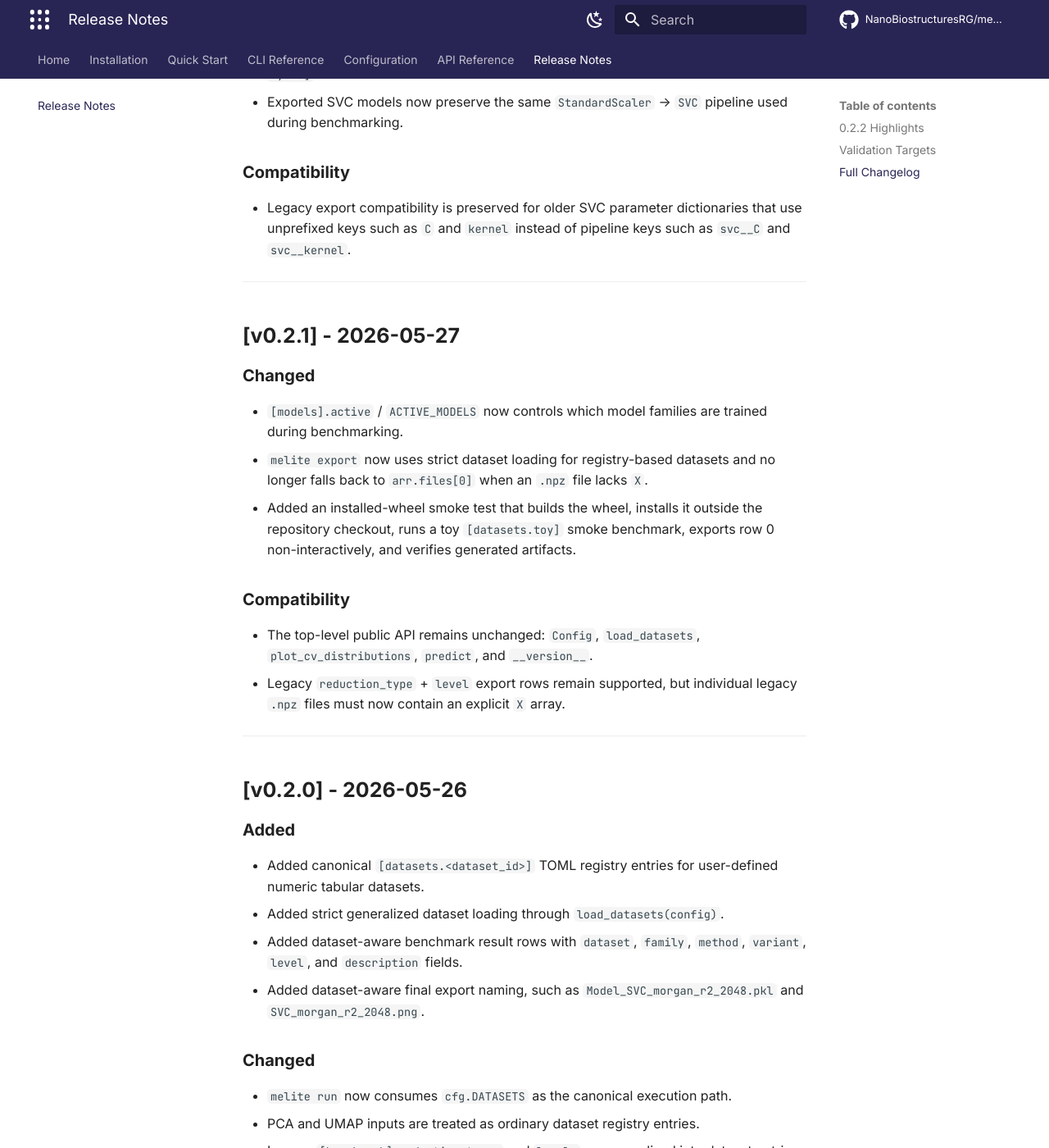
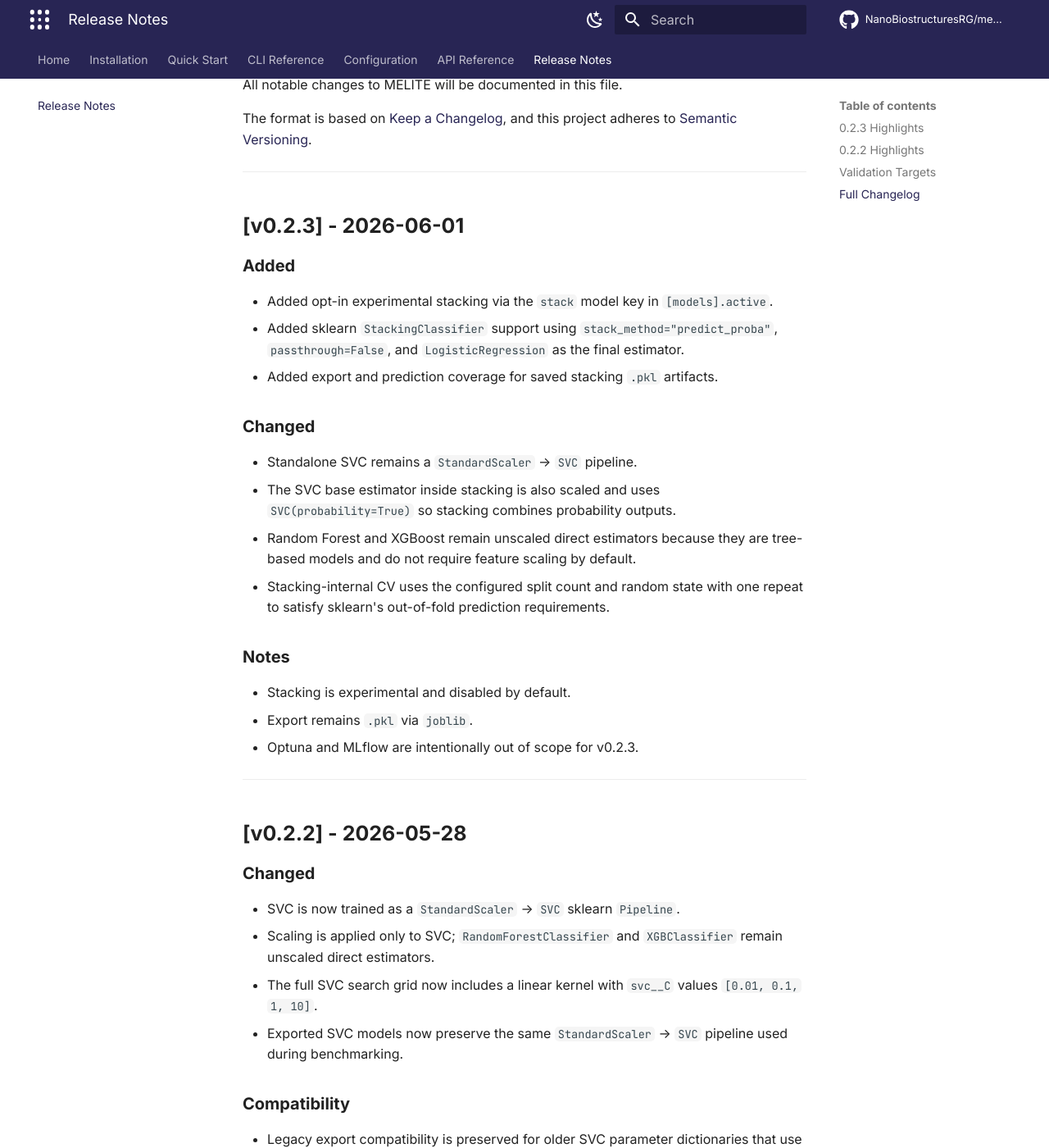
Before and after one commit to NanoBiostructuresRG/melite, an MkDocs documentation site: the page built from docs/release.md, in a window 1280 px wide and 1400 px high, scrolled down 1387 px. Shown: the whole window at 82% size. Built offline with MkDocs 1.6.1 and Material for MkDocs 9.7.7, drawn with Linux system fonts in a browser that asks for light colours; comment, search, counter and statistics services are not loaded; some of the changed text lies outside the part shown.

Commit message:
docs: document v0.2.3 stacking workflow

```diff
--- a/CHANGELOG.md
+++ b/CHANGELOG.md
@@ -4,6 +4,31 @@
 
 The format is based on [Keep a Changelog](https://keepachangelog.com/en/1.1.0/),
 and this project adheres to [Semantic Versioning](https://semver.org/spec/v2.0.0.html).
+
+---
+
+## [v0.2.3] - 2026-06-01
+
+### Added
+- Added opt-in experimental stacking via the `stack` model key in
+  `[models].active`.
+- Added sklearn `StackingClassifier` support using `stack_method="predict_proba"`,
+  `passthrough=False`, and `LogisticRegression` as the final estimator.
+- Added export and prediction coverage for saved stacking `.pkl` artifacts.
+
+### Changed
+- Standalone SVC remains a `StandardScaler` -> `SVC` pipeline.
+- The SVC base estimator inside stacking is also scaled and uses
+  `SVC(probability=True)` so stacking combines probability outputs.
+- Random Forest and XGBoost remain unscaled direct estimators because they are
+  tree-based models and do not require feature scaling by default.
+- Stacking-internal CV uses the configured split count and random state with
+  one repeat to satisfy sklearn's out-of-fold prediction requirements.
+
+### Notes
+- Stacking is experimental and disabled by default.
+- Export remains `.pkl` via `joblib`.
+- Optuna and MLflow are intentionally out of scope for v0.2.3.
 
 ---
 
--- a/docs/release.md
+++ b/docs/release.md
@@ -1,7 +1,22 @@
 # Release Notes
 
-MELITE `0.2.2` adds SVC feature scaling while preserving the top-level public
-API and existing CLI behavior.
+MELITE `0.2.3` adds an opt-in experimental stacking workflow while preserving
+the top-level public API, existing CLI behavior, and `.pkl`/`joblib` export
+format.
+
+## 0.2.3 Highlights
+
+- Experimental stacking can be enabled with `"stack"` in `[models].active`.
+- Stacking uses sklearn `StackingClassifier` with
+  `stack_method="predict_proba"`, `passthrough=False`, and
+  `LogisticRegression` as the final estimator.
+- The SVC base estimator inside stacking is a `StandardScaler` ->
+  `SVC(probability=True)` pipeline.
+- Random Forest and XGBoost remain unscaled direct estimators because they are
+  tree-based models and do not require feature scaling by default.
+- Stacking-internal CV uses the configured split count and random state with
+  one repeat to satisfy sklearn's out-of-fold prediction requirements.
+- Optuna and MLflow are not part of v0.2.3.
 
 ## 0.2.2 Highlights
 
--- a/melite/version.py
+++ b/melite/version.py
@@ -6,7 +6,7 @@ It is read by ``hatchling`` at build time via ``[tool.hatch.version]``
 and imported by ``result_manager`` to stamp generated reports.
 """
 
-__version__ = "0.2.2"
+__version__ = "0.2.3"
 PROJECT_NAME = "MELITE"
 PROJECT_VERSION = __version__
 PROJECT_STATUS = "alpha"
```
Also changed, not shown: README.md (+16 -7 lines), docs/configuration.md (+30 -3 lines), docs/index.md (+2 -2 lines), docs/installation.md (+1 -1 lines), 1 other file.
